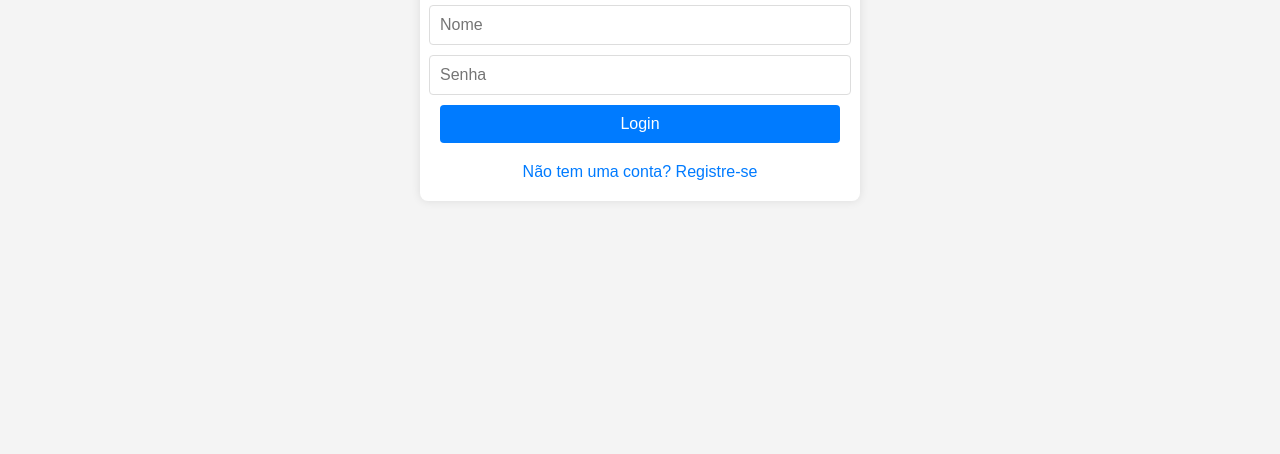
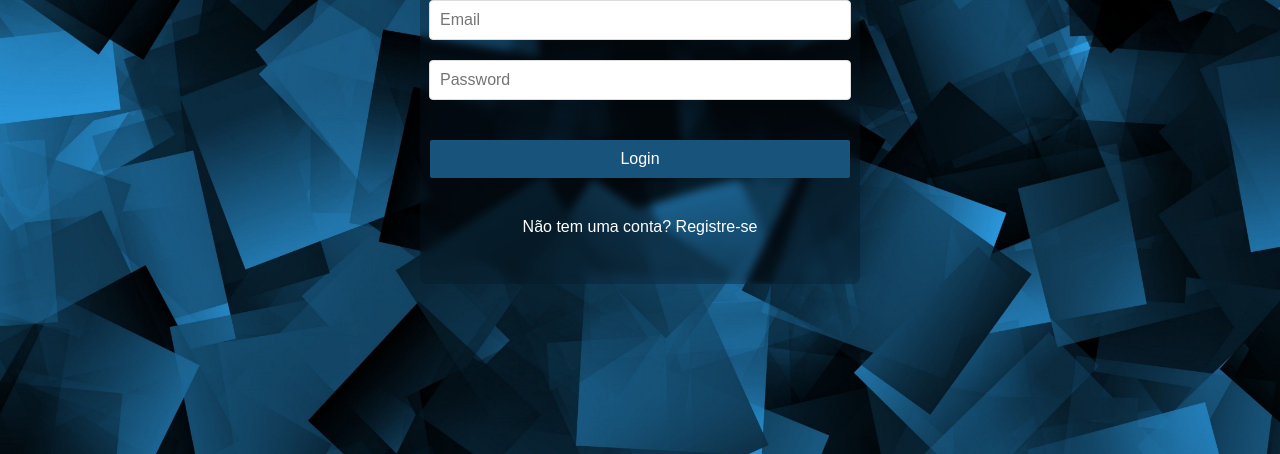
Before and after one commit to igorrsilvaaf/API_eventos_JavaScript, a website: page src/login/login.html in a window 1280 px wide. Shown: the part 346-800 px from the top of the page. Drawn offline with Linux system fonts and the light colour scheme.

Commit message:
no message

```diff
--- a/src/login/login.html
+++ b/src/login/login.html
@@ -4,14 +4,15 @@
   <meta charset="UTF-8">
   <meta name="viewport" content="width=device-width, initial-scale=1.0">
   <title>Login</title>
-  <link rel="stylesheet" href="../style/style.css">
+  <link rel="stylesheet" href="../style/style_login.css">
+<link rel="icon" href="../../assets/login.png">
 </head>
 <body>
   <div class="container">
     <h1>Login</h1>
     <form id="loginForm">
-      <input type="text" id="loginName" placeholder="Nome" required>
-      <input type="password" id="loginPassword" placeholder="Senha" required>
+      <input type="text" id="loginName" placeholder="Email" required>
+      <input type="password" id="loginPassword" placeholder="Password" required>
       <button type="submit">Login</button>
     </form>
     <div id="loginMessage"></div>
--- /dev/null
+++ b/src/style/style_login.css
@@ -0,0 +1,83 @@
+body {
+  font-family: Arial, sans-serif;
+  background-color: #f4f4f4;
+  background-image: url("../../assets/fundo.jpg");
+  background-size: cover;
+  background-position: center;
+  background-repeat: no-repeat;
+  background-attachment: fixed;
+  margin: 0;
+  padding: 0;
+  display: flex;
+  justify-content: center;
+  align-items: center;
+  height: 100vh;
+}
+
+.container {
+  width: 100%;
+  max-width: 400px;
+  height: 420px;
+  background: #fff;
+  padding: 20px;
+  background: rgba(8, 25, 37, 0.3);
+  border-radius: 8px;
+  text-align: center;
+  backdrop-filter: blur(4px); /* Desfocar o fundo */
+}
+
+h1 {
+  margin-bottom: 80px;
+  font-size: 42px;
+  color: #fff;
+}
+
+form {
+  display: flex;
+  flex-direction: column;
+  align-items: center;
+}
+
+input {
+  margin-bottom: 20px;
+  padding: 10px;
+  font-size: 16px;
+  border: 1px solid #ddd;
+  border-radius: 4px;
+  width: 100%;
+}
+
+button {
+  margin-top: 20px;
+  padding: 10px;
+  font-size: 16px;
+  color: #fff;
+  background: rgba(24, 83, 123);
+  border: none;
+  border-radius: 2px;
+  cursor: pointer;
+  width: 105%;
+}
+
+button:hover {
+  background-color: #0056b3;
+}
+
+#loginMessage {
+  margin-top: 10px;
+  text-align: center;
+}
+
+a {
+  display: block;
+  text-align: center;
+  margin-top: 40px;
+  /*color: rgba(42, 148, 214);*/
+  color: #FFFFFF;
+  text-decoration: none;
+  font-size: 16px;
+}
+
+a:hover {
+  text-decoration: underline;
+}
```
Also changed, not shown: src/register/register.html (+2 -1 lines), assets/fundo.jpg (added), assets/login.ico (added), assets/login.png (added), assets/register.png (added), src/style/style_register.css (renamed from src/style/style.css).
